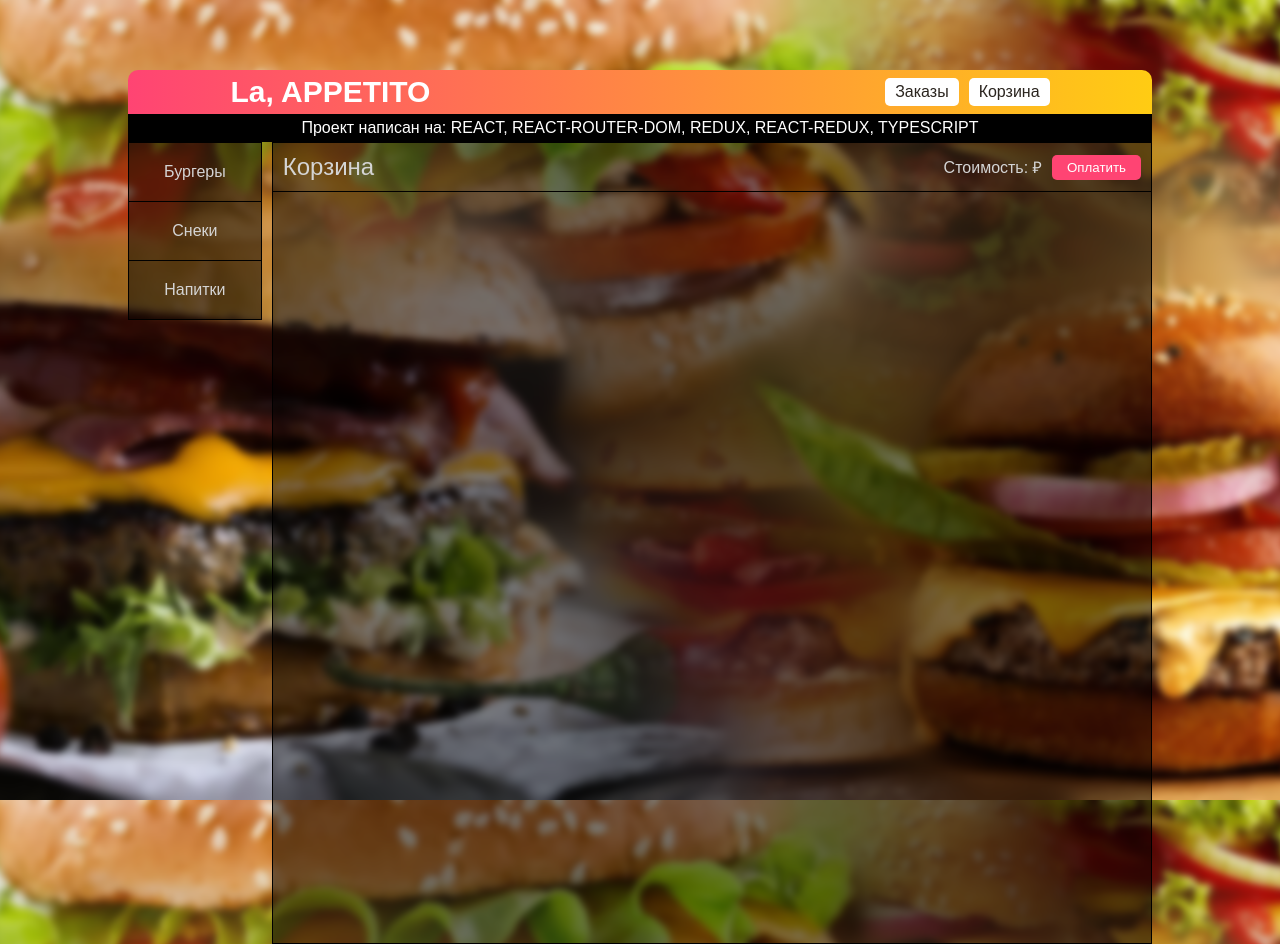
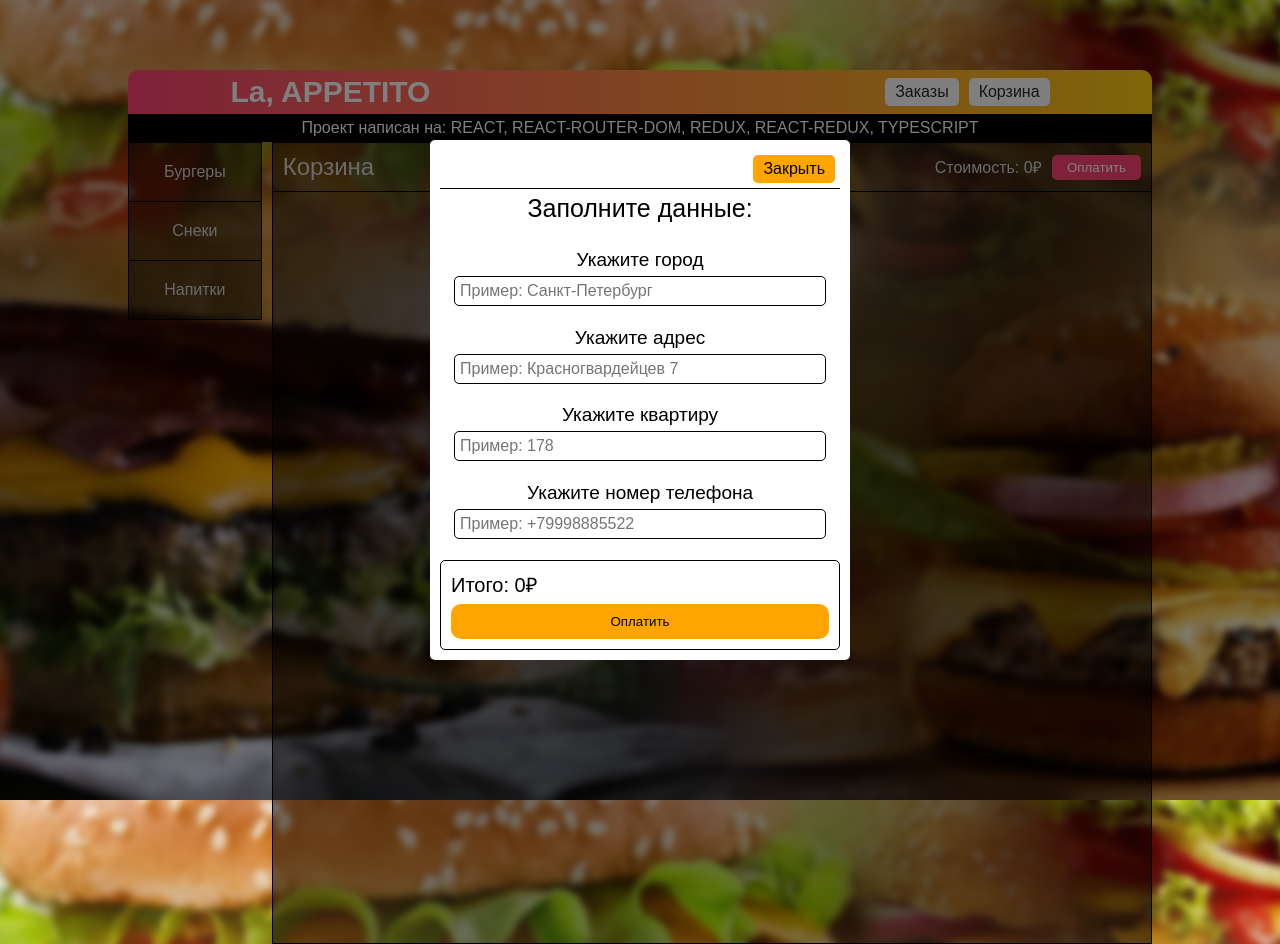
Before and after one commit to teremato/fastfood-store, a React (Create React App) app: page /cart in a window 1280 px wide. Both pictures are taken after a click on the button "Оплатить". Built offline with nearby package versions, Linux system fonts and the light colour scheme.

Commit message:
add orders form

```diff
--- /dev/null
+++ b/src/Components/modals/OrderForm/orders-form.module.css
@@ -0,0 +1,89 @@
+.wrapper {
+    position: fixed;
+    width: 100vw;
+    height: 100vh;
+    background-color: rgb(0, 0, 0, 0.5);
+    opacity: 0%;
+    pointer-events: none;
+    top: 0;
+    left: 0;
+    display: flex;
+    align-items: center;
+    justify-content: center;
+    transition: .2s;
+}
+.active {
+    opacity: 100%;
+    pointer-events: all;
+}
+.window {
+    width: 400px;
+    height: 500px;
+    background-color: white;
+    padding: 10px;
+    border-radius: 5px;
+    display: flex;
+    flex-direction: column;
+}
+.closed_bar {
+    display: flex;
+    justify-content: right;
+    padding: 5px;
+    border-bottom: 1px solid black;
+}
+.closed_btn {
+    background-color: orange;
+    color: black;
+    padding: 5px 10px;
+    border-radius: 5px;
+    cursor: pointer;
+}
+.container {
+    height: 100%;
+    display: flex;
+    flex-direction: column;
+    justify-content: space-between;
+}
+.btn_container {
+    display: flex;
+    flex-direction: column;
+    gap: 6px;
+    border: 1px solid black;
+    border-radius: 5px;
+    padding: 10px;
+}
+.order_sum {
+    font-size: 20px;
+    color: black;
+}
+.btn_container button {
+    width: 100%;
+    background-color: orange;
+    padding: 10px;
+    border: none;
+    border-radius: 10px;
+    cursor: pointer;
+}
+.form {
+    display: flex;
+    flex-direction: column;
+    align-items: center;
+    gap: 5px;
+}
+.form input {
+    width: 90%;
+    padding: 5px;
+    border-radius: 5px;
+    border: 1px solid black;
+    font-size: 16px;
+}
+.form .tag {
+    font-size: 19px;
+    color: black;
+}
+.name_tag {
+    color: black;
+    font-size: 25px;
+    text-align: center;
+    padding: 5px;
+}
--- a/src/Components/modals/OrderForm/orders-form.tsx
+++ b/src/Components/modals/OrderForm/orders-form.tsx
@@ -1,32 +1,58 @@
-import { FC } from "react";
+import { FC, useState } from "react";
+import styles from './orders-form.module.css'
 
+interface PropMapOrderForm {
+    orderSum: number,
+    isActive: boolean,
+    setIsActive: any
+}
 
-export const OrdersForm : FC = () => {
+export const OrdersForm : FC<PropMapOrderForm> = ({ orderSum, isActive, setIsActive }) => {
+
+    const [userInput, setUserInput] = useState({
+        city: ''.toLowerCase(),
+        addres: ''.toLowerCase(),
+        entrance: '',
+        phone: ''
+    })
+
     return (
-        <div>
-            <div>
-                <div>Закрыть</div>
-            </div>
-            <div>
-                <div>Заполните данные:</div>
-                <div>
-                    <div>Укажите город</div>
-                    <input placeholder="Пример: Санкт-Петербург"/>
+        <div className={(isActive) ? `${styles.wrapper} ${styles.active}` : styles.wrapper}>
+            <div className={styles.window}>
+                <div onClick={() => setIsActive(false)} className={styles.closed_bar}>
+                    <div className={styles.closed_btn}>Закрыть</div>
                 </div>
-                <div>
-                    <div>Укажите адрес</div>
-                    <input placeholder="Пример: Красногвардейцев 7"/>
+                <div className={styles.container}>
+                    <div className={styles.name_tag}>Заполните данные:</div>
+                    <div className={styles.form}>
+                        <div className={styles.tag}>Укажите город</div>
+                        <input
+                        onChange={(e) => setUserInput({...userInput, city: e.currentTarget.value})}
+                        placeholder="Пример: Санкт-Петербург"/>
+                    </div>
+                    <div className={styles.form}>
+                        <div className={styles.tag}>Укажите адрес</div>
+                        <input
+                        onChange={(e) => setUserInput({...userInput, addres: e.currentTarget.value})}
+                        placeholder="Пример: Красногвардейцев 7"/>
+                    </div>
+                    <div className={styles.form}>
+                        <div className={styles.tag}>Укажите квартиру</div>
+                        <input
+                        onChange={(e) => setUserInput({...userInput, entrance: e.currentTarget.value})}
+                        placeholder="Пример: 178"/>
+                    </div>
+                    <div className={styles.form}>
+                        <div className={styles.tag}>Укажите номер телефона</div>
+                        <input
+                        onChange={(e) => setUserInput({...userInput, phone: e.currentTarget.value})}
+                        placeholder="Пример: +79998885522"/>
+                    </div>
+                    <div className={styles.btn_container}>
+                        <div className={styles.order_sum}>Итого: {orderSum}₽</div>
+                        <button>Оплатить</button>
+                    </div>
                 </div>
-                <div>
-                    <div>Укажите подъезд и квартиру</div>
-                    <input placeholder="Пример: подъезд 4, квартира 178"/>
-                </div>
-                <div>
-                    <div>Укажите номер телефона</div>
-                    <input placeholder="Пример: подъезд 4, квартира 178"/>
-                </div>
-                <div>Итого: </div>
-                <button>Оплатить</button>
             </div>
         </div>
     )
--- a/src/Components/modals/ProductDefault/product-default.module.css
+++ b/src/Components/modals/ProductDefault/product-default.module.css
@@ -3,7 +3,6 @@
     width: 100vw;
     height: 100vh;
     background-color: rgb(0, 0, 0, 0.5);
-    opacity: 100%;
     top: 0;
     left: 0;
     display: flex;
--- a/src/Components/pages/Cart/Cart.module.css
+++ b/src/Components/pages/Cart/Cart.module.css
@@ -30,6 +30,7 @@
     border-radius: 5px;
     background-color: rgb(255, 68, 115);
     color: white;
+    cursor: pointer;
 }
 .list {
     display:  flex;
--- a/src/Components/pages/Cart/Cart.tsx
+++ b/src/Components/pages/Cart/Cart.tsx
@@ -1,20 +1,27 @@
 import { FC, useEffect, useState } from "react"
 import { useTypeSelector } from "../../../redux/hooks/useTypeSelector"
+import { OrdersForm } from "../../modals/OrderForm/orders-form"
 import { ProductInCart } from "../../ProductInCart/product-in-cart"
 import styles from './Cart.module.css'
 
 export const Cart: FC = () => {
 
     const cart = useTypeSelector(state => state.data.cart)
+    const [isActive, setIsActive] = useState(false)
+    const [totalPrice, setTotalPrice] = useState(0)
+
+    useEffect(() => {
+        setTotalPrice((cart.length > 0) ? cart.map(item => item.price).reduce((total, item) => {return total + item}) : 0)
+    }, [cart])
 
     return (
         <div className={(cart.length < 2 ? styles.cart : `${styles.cart} ${styles.cart_active}`)}>
+            <OrdersForm orderSum={totalPrice} isActive={isActive} setIsActive={setIsActive}/>
             <div className={styles.container}>
                 <div className={styles.title}>Корзина</div>
                 <div className={styles.buy}>
-                    <div>Стоимость: {(cart.length > 0) ?
-                    cart.map(item => item.price).reduce((total, item) => {return total + item}) : ''}₽</div>
-                    <button className={styles.btn}>Оплатить</button>
+                    <div>Стоимость: {totalPrice}₽</div>
+                    <button onClick={() => setIsActive(true)} className={styles.btn}>Оплатить</button>
                 </div>
             </div>
             <div className={styles.list}>
```
Also changed, not shown: src/types/order.ts (added, +10 -0 lines).
